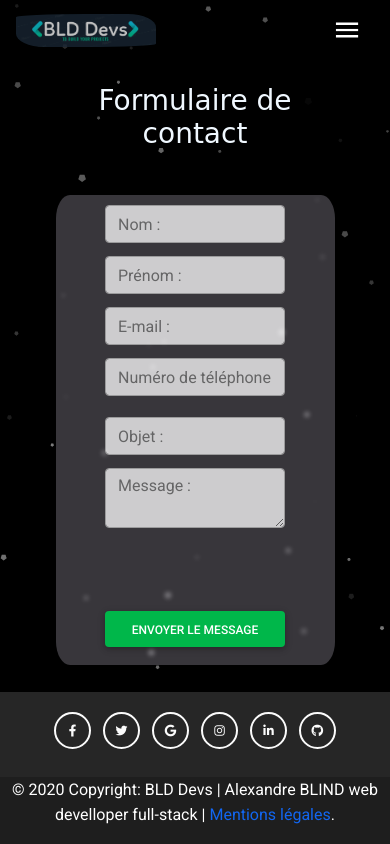
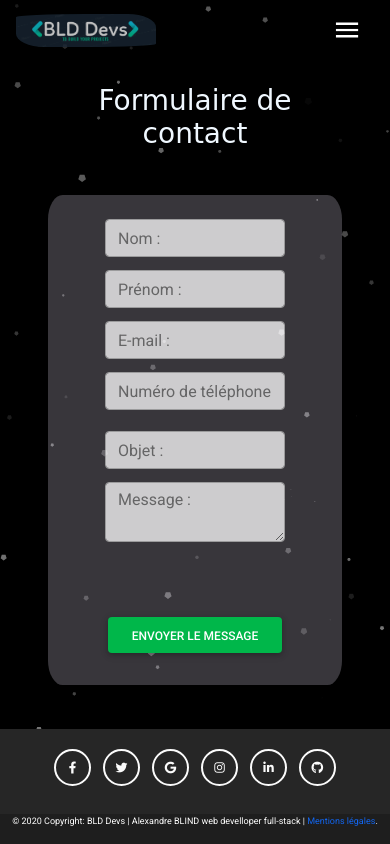
Before and after one commit to kroos783/bld-devs, a Flask app: page /contact in a window 390 px wide. Run offline with Flask 2, Linux system fonts and the light colour scheme; some libraries are stand-ins or nearby versions.

Commit message:
maj 10/09 17h16 responsive ok

```diff
--- a/static/styles.css
+++ b/static/styles.css
@@ -231,7 +231,7 @@ body{
 		display: flex;
 		justify-content: center;
 		align-items: center;
-		height: 430px;
+		height: 400px;
 	}
   }
 
@@ -291,7 +291,7 @@ filter: progid:DXImageTransform.Microsoft.gradient( startColorstr='#a29ca9', end
 }
 
 .categoryWrapper img{
-	width: 65%;
+	width: 70%;
 	height: auto;
 	position: absolute;
 	z-index: 10;
@@ -330,14 +330,8 @@ filter: progid:DXImageTransform.Microsoft.gradient( startColorstr='#a29ca9', end
 		outline: none;
 		z-index: 10;
 		margin-top: 87%;
-		background-image: url("/static/more-info.png");
-		background-position: center;
-		background-size: 100%;
-		background-repeat: no-repeat;
-		background-color: transparent;
-		border: solid;
-		border-width: 2px;
-		border-color: white;
+		background: none;
+		-webkit-appearance: none;
 	}
 }
 
@@ -526,15 +520,14 @@ filter: progid:DXImageTransform.Microsoft.gradient( startColorstr='#a29ca9', end
 		display: flex;
 		justify-content: center;
 		align-items: center;
-		height: 50%;
 	}
   }
 
   @media (max-width: 769px)
   {
 	.backgroundDiplomes{
-		height: 470px;
-		width: 279px;
+		height: 490px;
+		width: 100%;
 		justify-content: center;
 		position: relative;
 		display: flex;
@@ -548,7 +541,6 @@ filter: progid:DXImageTransform.Microsoft.gradient( startColorstr='#a29ca9', end
 		background-color: rgba(162, 156, 169, 0.35);
 		filter: progid:DXImageTransform.Microsoft.gradient( startColorstr='#a29ca9', endColorstr='#95909b',GradientType=1 ); /* IE6-9 fallback on horizontal gradient */
 		border-radius: 5%;
-		backdrop-filter: blur(2px);
 	}
   }
 
@@ -625,11 +617,12 @@ filter: progid:DXImageTransform.Microsoft.gradient( startColorstr='#a29ca9', end
   {
 	.inputCenter{
 		position: relative;
-		display: grid;
+		display: flex;
 		width: 100%;
 		height: auto;
 		justify-content: center;
 		align-items: baseline;
+		flex-direction: column;
 	}
   }
 
@@ -663,8 +656,11 @@ filter: progid:DXImageTransform.Microsoft.gradient( startColorstr='#a29ca9', end
   @media (max-width: 769px)
   {
 	.inputColumn{
-		display: grid;
+		display: flex;
 		justify-content: center;
+		flex-direction: column;
+		width: 100%;
+		align-items: center;
 	}
   }
 
@@ -682,11 +678,11 @@ filter: progid:DXImageTransform.Microsoft.gradient( startColorstr='#a29ca9', end
   @media (max-width:769px)
   {
 	.recaptchaSize{
-		transform: scale(75%);
+		transform: scale(72%);
 		display: flex;
 		justify-content: center;
-		margin-top: 12%;
-		margin-bottom: 20%;
+		margin-top: 5%;
+		margin-bottom: 35px;
 	}
   }
 
@@ -698,3 +694,17 @@ filter: progid:DXImageTransform.Microsoft.gradient( startColorstr='#a29ca9', end
   }
 
 /* Fin css input */
+
+/* début css footer */
+@media (max-width: 769px) {
+	.footerSize{
+		font-size: xx-small;
+	}
+}
+
+@media (min-width: 769px) {
+	.footerSize{
+		font-size: xx-small;
+	}
+}
+/* fin css footer */
--- a/templates/layout.html
+++ b/templates/layout.html
@@ -11,7 +11,7 @@
         <link rel="stylesheet" href="https://cdn.jsdelivr.net/npm/bootstrap@4.5.3/dist/css/bootstrap.min.css" integrity="sha384-TX8t27EcRE3e/ihU7zmQxVncDAy5uIKz4rEkgIXeMed4M0jlfIDPvg6uqKI2xXr2" crossorigin="anonymous">
 
         <!-- Logo -->
-        <link href="/static/logo.PNG" rel="logo">
+        <link href="/static/logo.png" rel="logo">
 
         <!-- MDB -->
         <link
@@ -54,9 +54,9 @@
         <div id=contenu>
         <div id="particles-js"></div>
         <nav class="navbar navbar-expand-md navbar-dark bg-transparent" style="background-color: transparent;">
-            <a class="navbar-brand" href="/"><img class="img" src="static/logo.PNG" alt="logo brand"></a>
+            <a class="navbar-brand" href="/"><img class="img" src="static/logo.png" alt="logo brand"></a>
             <button aria-controls="navbar" aria-expanded="false" aria-label="Toggle navigation" class="navbar-toggler" data-target="#navbar" data-toggle="collapse" type="button">
-                <span class="navbar-toggler-icon"><img src="static/menu.PNG" style="height:100%; width:auto;"></span>
+                <span class="navbar-toggler-icon"><img src="static/menu.png" style="height:100%; width:auto;"></span>
             </button>
             <div class="collapse navbar-collapse" id="navbar">
                     <ul class="navbar-nav ml-auto mt-2 my-auto">
@@ -116,7 +116,7 @@
         <!-- Grid container -->
 
         <!-- Copyright -->
-        <div class="text-center position-relative pb-3" style="background-color: rgba(0, 0, 0, 0.2);">
+        <div class="text-center position-relative pb-3 footerSize" style="background-color: rgba(0, 0, 0, 0.2);">
         © 2020 Copyright:
         <a class="text-white position-relative" href="https://www.blddevs.com/">BLD Devs</a>
         | Alexandre BLIND web develloper full-stack | <a href="?">Mentions légales</a>.
```
